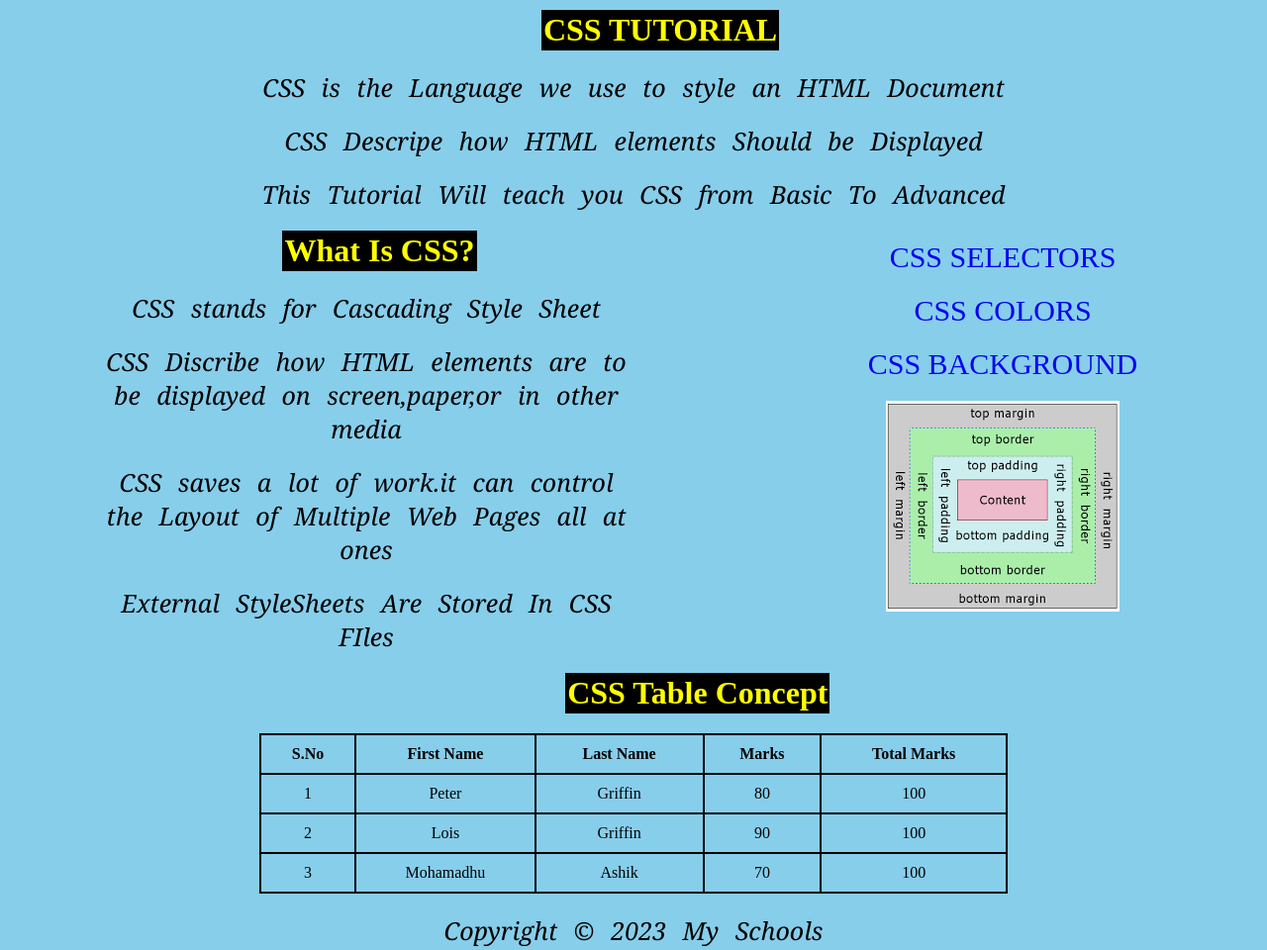
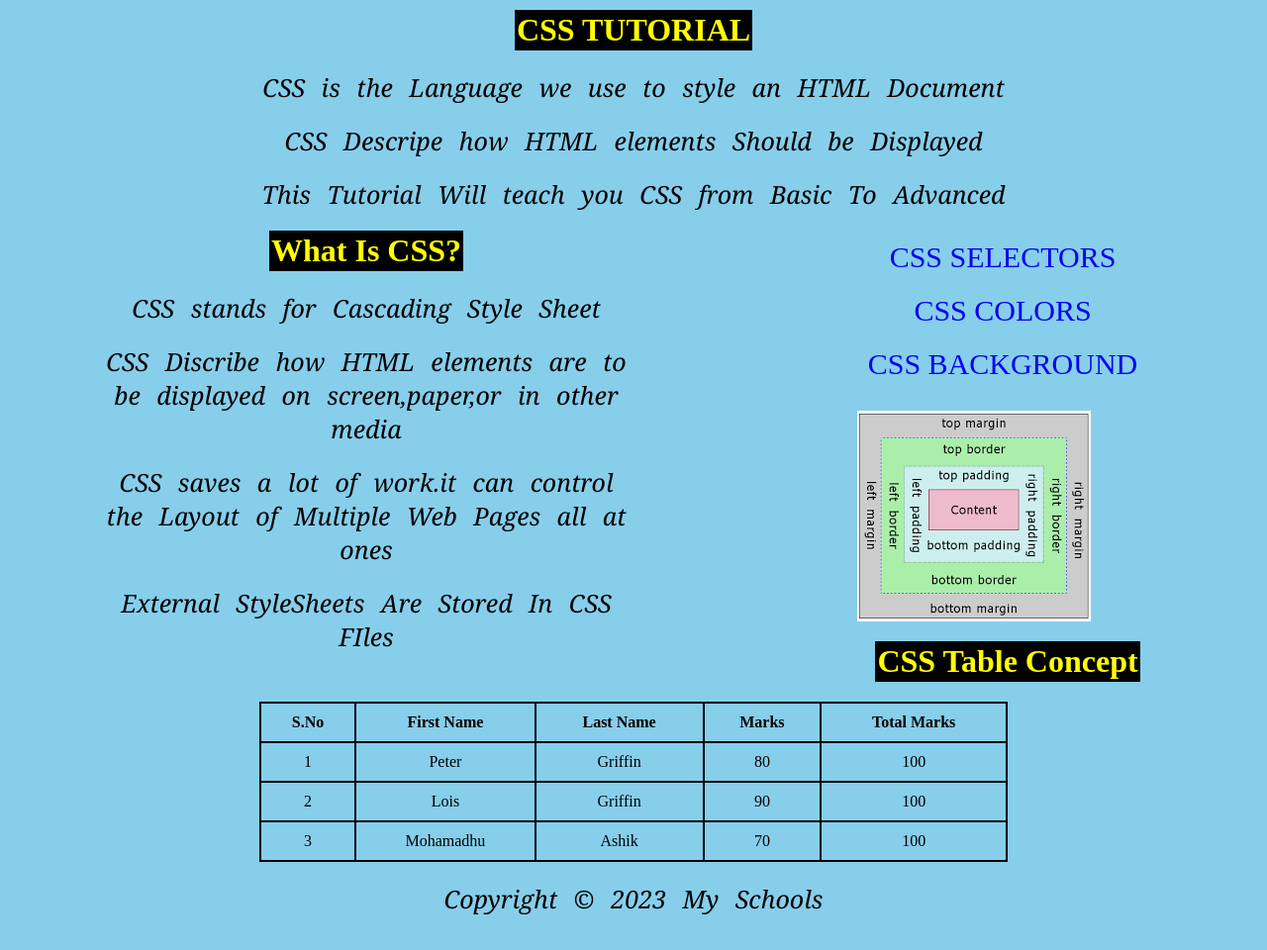
Before and after one commit to MohamadhuAshik/CSS-Tutorial, a plain HTML site: page index.html in a window 1280 px wide. Shown: the whole page at 99% size. Drawn offline with Linux system fonts and the light colour scheme.

Commit message:
Modified CSS

```diff
--- a/style.css
+++ b/style.css
@@ -11,18 +11,9 @@ h1 {
     background-color: black;
 }
 
-.one {
-    margin-left: 5%;
-}
 
-.two {
-    margin-left: 5%;
-}
 
-.three {
-    margin-left: 12%;
 
-}
 
 .container {
     display: inline-block;
@@ -52,7 +43,7 @@ body {
     margin: 10px 100px;
 }
 
-.list li {
+.list li ,img{
     list-style-type: none;
     padding: 10px;
     display: block;
```
